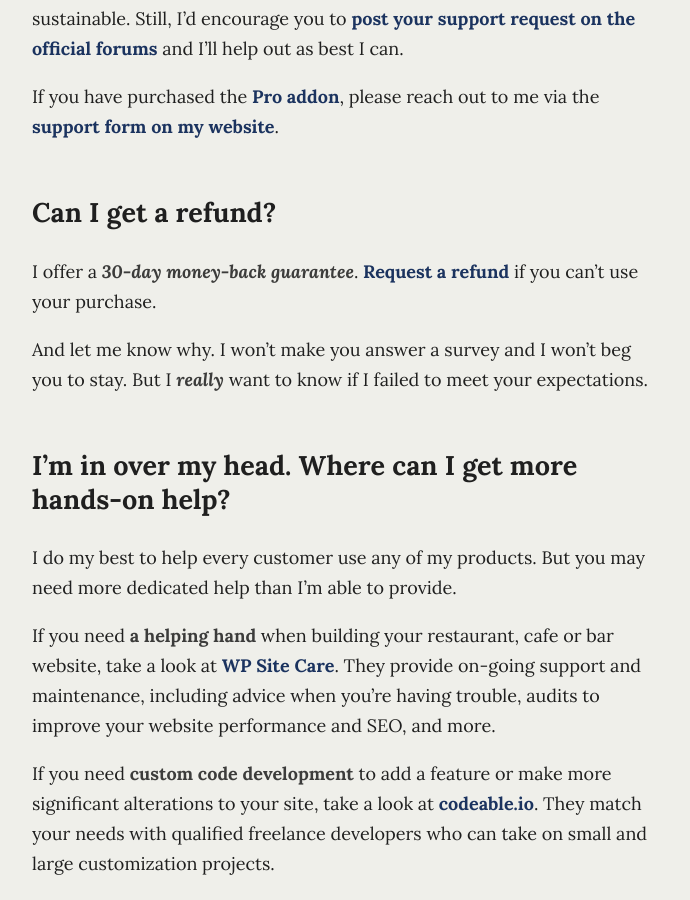
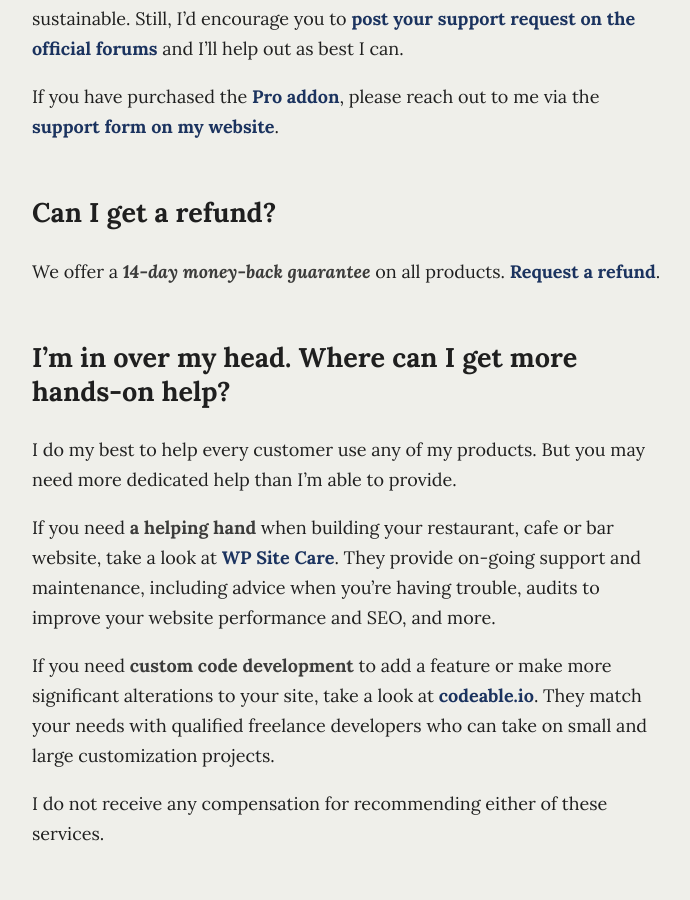
Before and after one commit to fivestarplugins/fivestarplugins.github.io, a Jekyll site: the page built from plugins/food-and-drink-menu/user/faq.md, in a window 1280 px wide and 900 px high, scrolled down 5631 px. Shown: the whole window, without its empty margins (463-1153 px from the left). Built offline with Jekyll 4.4.1, drawn with Linux system fonts in a browser that asks for light colours.

Commit message:
updating refund text

```diff
--- a/_includes/faq/refund.md
+++ b/_includes/faq/refund.md
@@ -1,5 +1,3 @@
 ## <a name="refund"></a> Can I get a refund?
 
-I offer a **_30-day money-back guarantee_**. [Request a refund](https://www.fivestarplugins.com/contact/) if you can't use your purchase.
-
-And let me know why. I won't make you answer a survey and I won't beg you to stay. But I **_really_** want to know if I failed to meet your expectations.
+We offer a **_14-day money-back guarantee_** on all products. [Request a refund](https://www.fivestarplugins.com/contact/).
```
